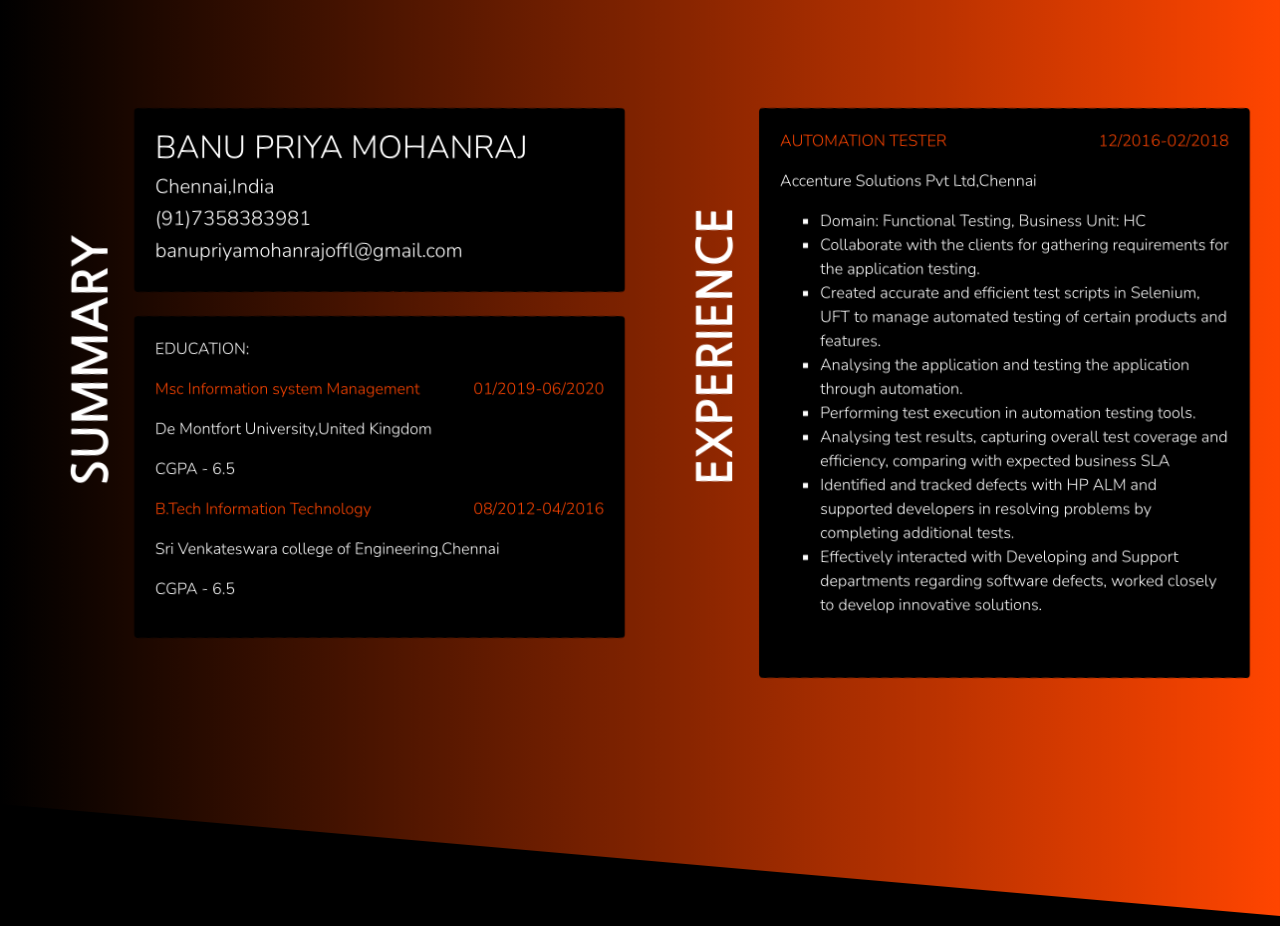
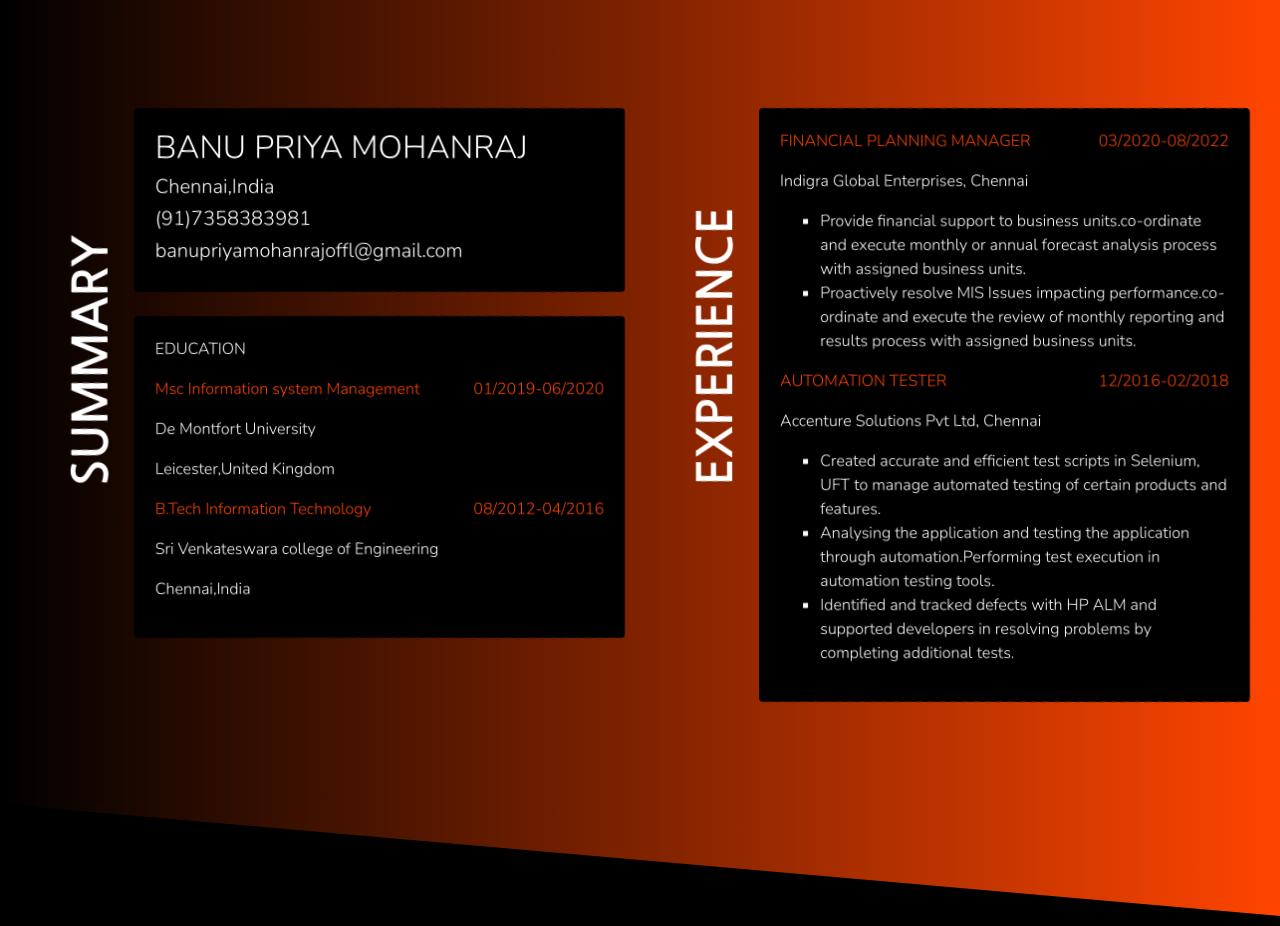
Before and after one commit to banupriyamohanraj/portfolioResume, a React (Create React App) app: page / in a window 1280 px wide. Shown: the part 940-1866 px from the top of the page. Built offline with nearby package versions, Linux system fonts and the light colour scheme; a web font is replaced by a local one.

Commit message:
resume updated

```diff
--- a/src/Components/Profile/Profile.js
+++ b/src/Components/Profile/Profile.js
@@ -9,7 +9,7 @@ import Typewriter from 'typewriter-effect';
 function Profile() {
 
 
-    const pdf = 'https://drive.google.com/file/d/1NLWZhWz1gA5VUZDqy_H03jmmFW12Dkar/view?usp=sharing'
+    const pdf = 'https://drive.google.com/file/d/13Dko1TVr0WhTwFhFDYcDqNoEYk2qF43l/view?usp=sharing'
   return (
       <Element name="about">
     <div className='container-fluid Profile__container'>
--- a/src/Components/Resume/Resume.js
+++ b/src/Components/Resume/Resume.js
@@ -26,19 +26,21 @@ function Resume() {
                 <br />
                 <div className="card">
                   <div className="card-body">
-                    <p>EDUCATION:</p>
+                    <p>EDUCATION</p>
                     <p style={{ color: "orangered" }}>
                       Msc Information system Management{" "}
                       <span style={{ float: "right" }}>01/2019-06/2020</span>
                     </p>
-                    <p>De Montfort University,United Kingdom</p>
-                    <p>CGPA - 6.5</p>
+                    <p>De Montfort University</p>
+                    <p>Leicester,United Kingdom</p>
+                    {/* <p>CGPA - 7</p> */}
                     <p style={{ color: "orangered" }}>
                       B.Tech Information Technology{" "}
                       <span style={{ float: "right" }}>08/2012-04/2016</span>
                     </p>
-                    <p>Sri Venkateswara college of Engineering,Chennai</p>
-                    <p>CGPA - 6.5</p>
+                    <p>Sri Venkateswara college of Engineering</p>
+                    <p>Chennai,India</p>
+                    {/* <p>CGPA - 6.5</p> */}
                   </div>
                 </div>
               </div>
@@ -48,56 +50,40 @@ function Resume() {
               <div className="col-md-3 col-lg-5 col-sm-1 titleContentCard">
                 <div className="card">
                   <div className="card-body">
-                    {/* <p style={{ color: "orangered" }}>
-                      SYSTEM ADMIN
-                      <span style={{ float: "right" }}>10/2019-06/2020</span>
+                    <p style={{ color: "orangered" }}>
+                        FINANCIAL PLANNING MANAGER
+
+                      <span style={{ float: "right" }}>03/2020-08/2022</span>
                     </p>
-                    <p>A and C Fuels Ltd,United Kingdom</p>
+                    <p>Indigra Global Enterprises, Chennai</p>
                     <ul className="bulletin">
                       <li>
-                        Involved in designing,updating and supporting the
-                        company's computer systems.
+                        Provide financial support to business units.co-ordinate and execute monthly or annual forecast analysis process with assigned business units.
                       </li>
                       <li>
-                        Performing daily system monitoring,verify the integrity
-                        and availability of all hardware server resources.
+                        Proactively resolve MIS Issues impacting performance.co-ordinate and execute the review of monthly reporting and results process with assigned business units.
                       </li>
-                    </ul> */}
+                    </ul>
 
 
                     <p style={{ color: "orangered" }}>
                       AUTOMATION TESTER
                       <span style={{ float: "right" }}>12/2016-02/2018</span>
                     </p>
-                    <p>Accenture Solutions Pvt Ltd,Chennai</p>
+                    <p>Accenture Solutions Pvt Ltd, Chennai</p>
                     <ul className="bulletin">
                       <li>
-                      Domain: Functional Testing, Business Unit: HC
+                     Created accurate and efficient test scripts in Selenium, UFT to manage automated testing of certain products and features.
                       </li>
                       <li>
-                      Collaborate with the clients for gathering requirements for the application testing.
-                      </li>
-                      <li>
-                      Created accurate and efficient test scripts in Selenium, UFT to manage automated testing of certain products and features.
-                      </li>
-                      <li>
-                      Analysing the application and testing the application through automation.
-                      </li>
-                      <li>
-                      Performing test execution in automation testing tools.
-
-                      </li>
-                      <li>
-                      Analysing test results, capturing overall test coverage and efficiency, comparing with expected business SLA
+                      Analysing the application and testing the application through automation.Performing test execution in automation testing tools.
                       </li>
                       <li>
                       Identified and tracked defects with HP ALM and supported developers in resolving problems by completing additional tests.
                       </li>
-                      <li>
-                      Effectively interacted with Developing and Support departments regarding software defects, worked closely to develop innovative solutions.
-                      </li>
+
                     </ul>
-                    <br/>
+
 
                   </div>
                 </div>
```
